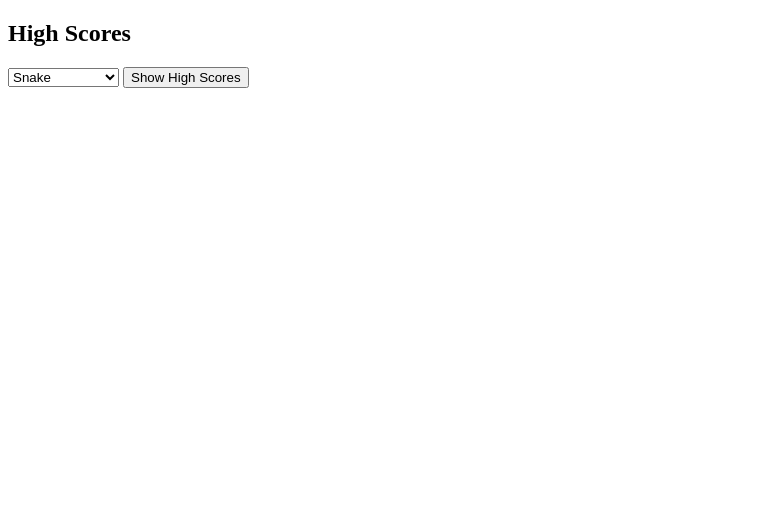
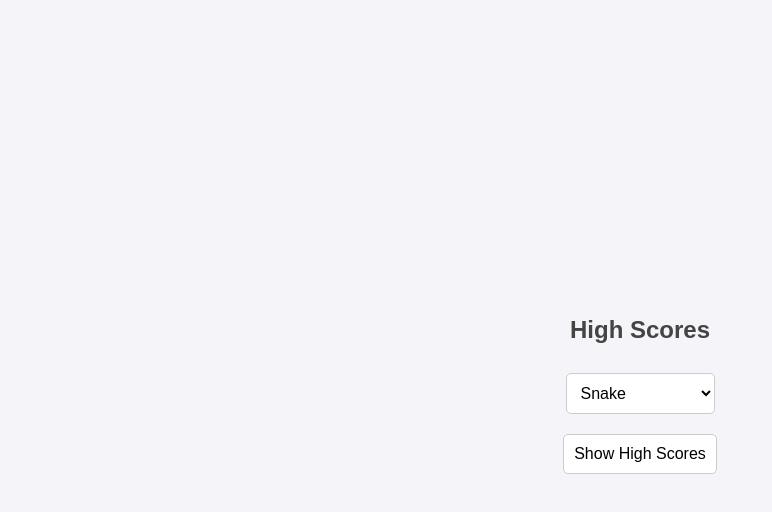
Before and after one commit to Joxer-Mocny/web, a website: page highScore/highScore.html in a window 1280 px wide. Shown: the whole page, without its empty margins (0-772 px from the left). Drawn offline with Linux system fonts and the light colour scheme.

Commit message:
Fixing the roud to css

```diff
--- a/highScore/highScore.html
+++ b/highScore/highScore.html
@@ -4,7 +4,7 @@
    <meta charset="UTF-8">
    <meta name="viewport" content="width=device-width, initial-scale=1.0">
    <title>High Scores</title>
-   <link rel="stylesheet" href="highScores.css">
+   <link rel="stylesheet" href="highScore.css">
 </head>
 <body>
    <h2>High Scores</h2>
```
